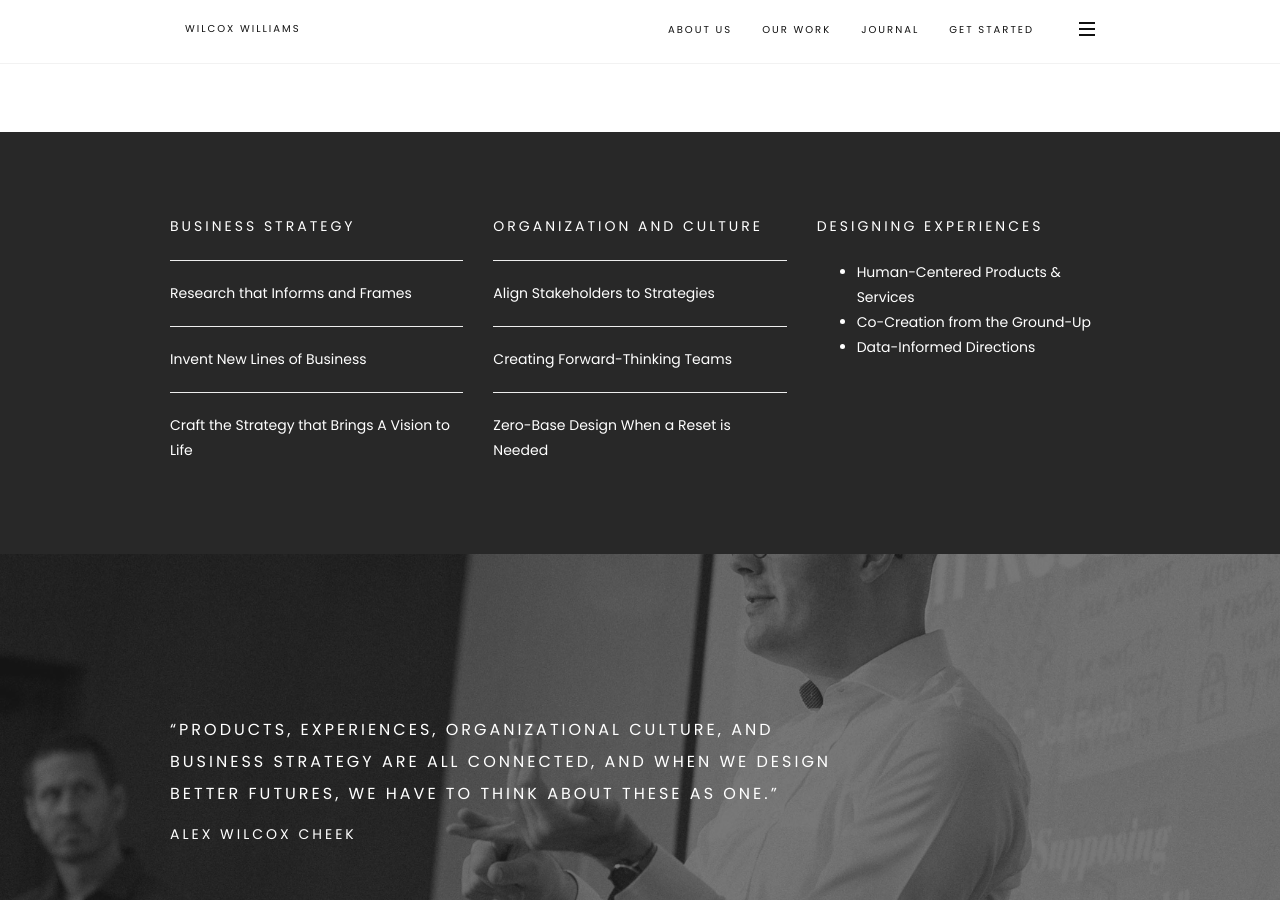
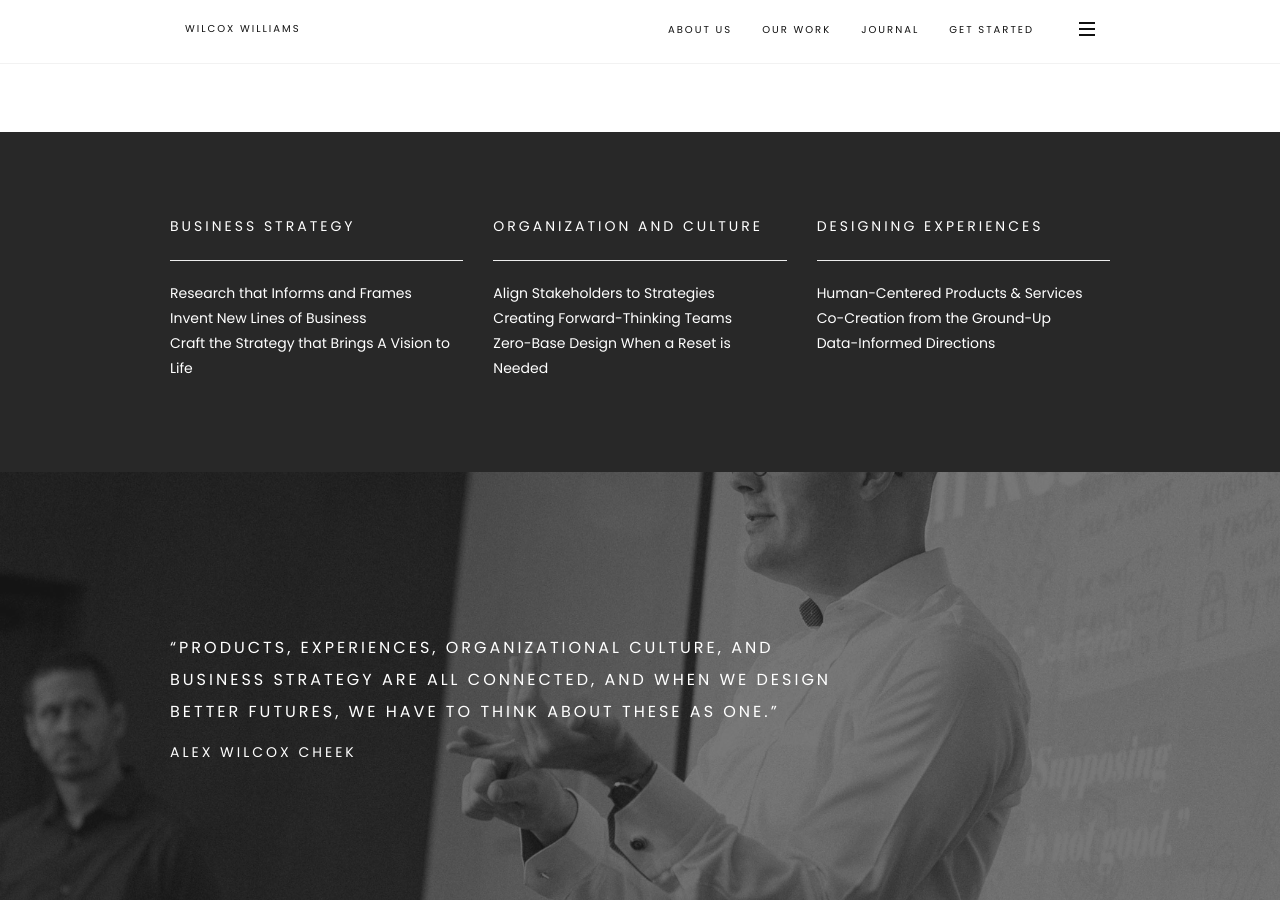
Before and after one commit to rwcstudio/wilcoxwilliams.github.io, a Jekyll site: the page built from work.html, in a window 1280 px wide and 900 px high, scrolled down 471 px. Built offline with Jekyll 4.4.1, drawn with Linux system fonts in a browser that asks for light colours.

```diff
--- a/work.html
+++ b/work.html
@@ -22,23 +22,23 @@ We help organizations adopt forward-thinking and innovative approaches to the fu
 <div class="col-sm-12 col-md-4 col-lg-4">
 <h4 class="font-alt">Business Strategy</h4>
 <p><hr>Research that Informs and Frames<br>
-<hr>Invent New Lines of Business<br>
-<hr>Craft the Strategy that Brings A Vision to Life
+Invent New Lines of Business<br>
+Craft the Strategy that Brings A Vision to Life
 </p>
 
 </div>
 <div class="col-sm-12 col-md-4 col-lg-4">
 <h4 class="font-alt">Organization and Culture</h4>
 <p><hr>Align Stakeholders to Strategies<br>
-<hr>Creating Forward-Thinking Teams<br>
-<hr>Zero-Base Design When a Reset is Needed</p>
+Creating Forward-Thinking Teams<br>
+Zero-Base Design When a Reset is Needed</p>
 </div>
 
 <div class="col-sm-12 col-md-4 col-lg-4">
 <h4 class="font-alt">Designing Experiences</h4>
-<p><ul><li>Human-Centered Products & Services<br>
-<li>Co-Creation from the Ground-Up<br>
-<li>Data-Informed Directions</ul>
+<p><hr>Human-Centered Products & Services<br>
+Co-Creation from the Ground-Up<br>
+Data-Informed Directions
 </p>
 </div>
 </div>
```
